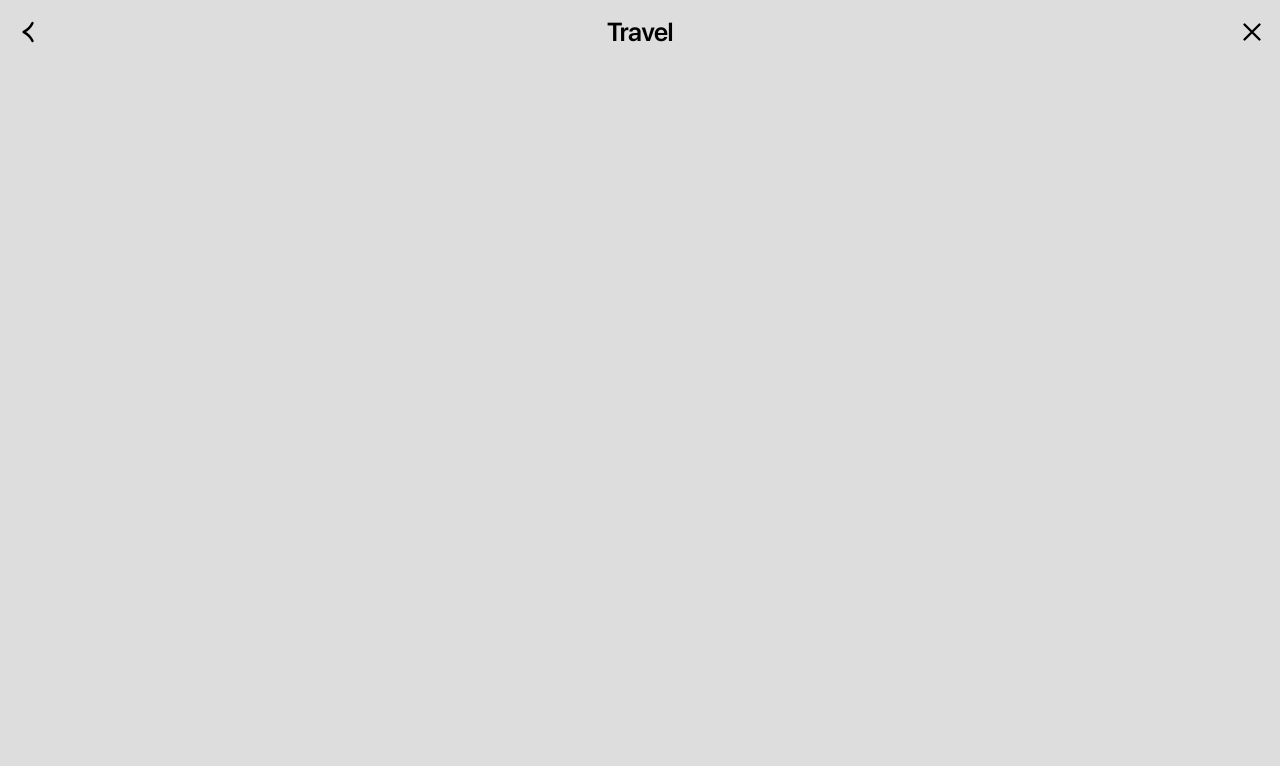
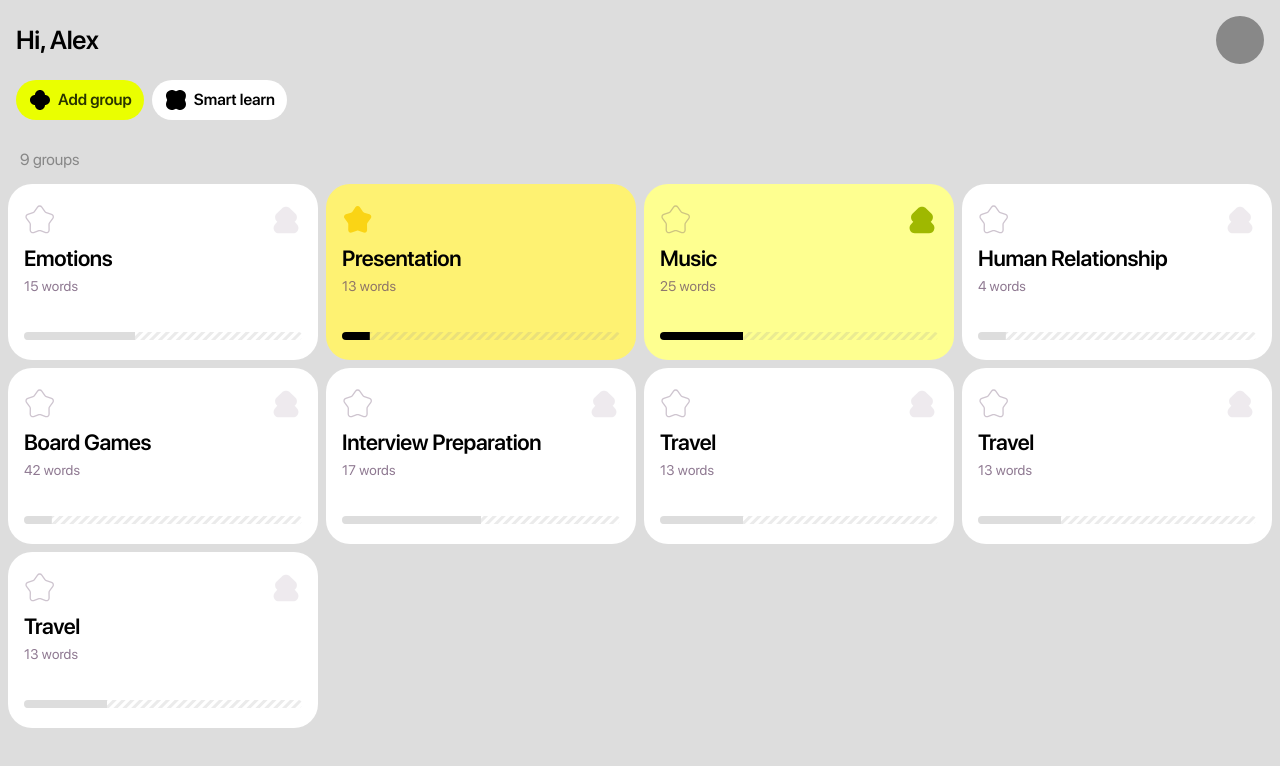
Before and after one commit to ux-button/starwordy-app, a React (Vite) app: page / in a window 1280 px wide. Shown: the top 766 px of the page. Built offline with nearby package versions, Linux system fonts and the light colour scheme.

Commit message:
Fix: Refactor groups page

```diff
--- /dev/null
+++ b/src/features/groups-list/components/GroupAddModal.jsx
@@ -0,0 +1,25 @@
+import { BottomSheet } from '../../../shared/components/moleculas/BottomSheet';
+import { Button } from '../../../shared/components/atoms/Button';
+import { InputText } from '../../../shared/components/atoms/input-text/InputText';
+
+const GroupAddModal = ({ state, hanleModalClose }) => {
+  return (
+    <>
+      {state.isModal ? (
+        <BottomSheet
+          onClickRight={hanleModalClose}
+          title="Add group"
+          isLeft={false}
+          isRight={true}
+        >
+          <InputText title="Group" placeholder="Enter group name" />
+          <Button type="primary" size="large" width="full">
+            Save
+          </Button>
+        </BottomSheet>
+      ) : null}
+    </>
+  );
+};
+
+export { GroupAddModal };
--- a/src/features/groups-list/containers/groups-list-page/GroupsListPage.jsx
+++ b/src/features/groups-list/containers/groups-list-page/GroupsListPage.jsx
@@ -1,55 +1,29 @@
-import { useReducer } from 'react';
-import { stateMachine, initialState } from '../../../../state-machine';
-
 // Shared components
 import { Button } from '../../../../shared/components/atoms/Button';
 import { Icon } from '../../../../shared/components/atoms/icon/Icon';
-import { InputText } from '../../../../shared/components/atoms/input-text/InputText';
-
-import { BottomSheet } from '../../../../shared/components/moleculas/BottomSheet';
-import { GroupList } from '../../components/GroupList';
 import { MenuTitle } from '../../../../shared/components/moleculas/MenuTitle';
 
+// Groups objects
+import { GroupList } from '../../components/GroupList';
+import { GroupAddModal } from '../../components/GroupAddModal';
+import { useGroupListPage } from './useGroupListPage';
+
 const GroupsListPage = () => {
-  const [state, dispatch] = useReducer(stateMachine, initialState);
-
-  const hanleModalOpen = () => {
-    dispatch({
-      type: 'openModal',
-    });
-  };
-
-  const hanleModalClose = () => {
-    dispatch({
-      type: 'closeModal',
-    });
-  };
+  const { state, hanleModalOpen, hanleModalClose } = useGroupListPage();
 
   return (
     <div className="h-screen bg-mono-200">
-      {state.isModal ? (
-        <BottomSheet
-          onClickRight={hanleModalClose}
-          title="Add group"
-          isLeft={false}
-          isRight={true}
-        >
-          <InputText title="Group" placeholder="Enter group name" />
-          <Button type="primary" size="large" width="full">
-            Save
-          </Button>
-        </BottomSheet>
-      ) : null}
+      <GroupAddModal state={state} hanleModalClose={hanleModalClose} />
       <section className="space-y-4 px-4 py-4">
         <MenuTitle title="Hi, Alex" />
-        <section className="flex items-center gap-2">
+        <div className="flex items-center gap-2">
           <Button onClick={hanleModalOpen} type="primary" size="main">
             <Icon type="plus" style="size-6" /> Add group
           </Button>
           <Button type="secondary" size="main">
             <Icon type="clover" style="size-6" /> Smart learn
           </Button>
-        </section>
+        </div>
       </section>
       <section className="bg-mono-200 px-2">
         <GroupList groups={state.allGroups} />
--- /dev/null
+++ b/src/features/groups-list/containers/groups-list-page/useGroupListPage.js
@@ -0,0 +1,22 @@
+import { useReducer } from 'react';
+import { stateMachine, initialState } from '../../../../state-machine';
+
+const useGroupListPage = () => {
+  const [state, dispatch] = useReducer(stateMachine, initialState);
+
+  const hanleModalOpen = () => {
+    dispatch({
+      type: 'openModal',
+    });
+  };
+
+  const hanleModalClose = () => {
+    dispatch({
+      type: 'closeModal',
+    });
+  };
+
+  return { state, hanleModalOpen, hanleModalClose };
+};
+
+export { useGroupListPage };
--- a/src/main.jsx
+++ b/src/main.jsx
@@ -9,6 +9,6 @@ import { FlipcardsPage } from './features/flipcards/containers/FlipcardsPage';
 
 ReactDOM.createRoot(document.getElementById('root')).render(
   <React.StrictMode>
-    <FlipcardsPage />
+    <GroupsListPage />
   </React.StrictMode>,
 );
--- a/src/shared/components/atoms/input-text/InputText.jsx
+++ b/src/shared/components/atoms/input-text/InputText.jsx
@@ -9,6 +9,7 @@ const InputText = ({ title, placeholder }) => {
       <input
         className="w-full rounded-3xl border-0 bg-whisper-50 p-4 pt-9 text-t-subsection caret-lime-400 outline-none placeholder:text-mono-300 hover:bg-whisper-100 focus:bg-whisper-200"
         type="text"
+        name={title}
         value={text}
         onChange={(e) => handleInputChange(e.target.value)}
         placeholder={placeholder}
```
